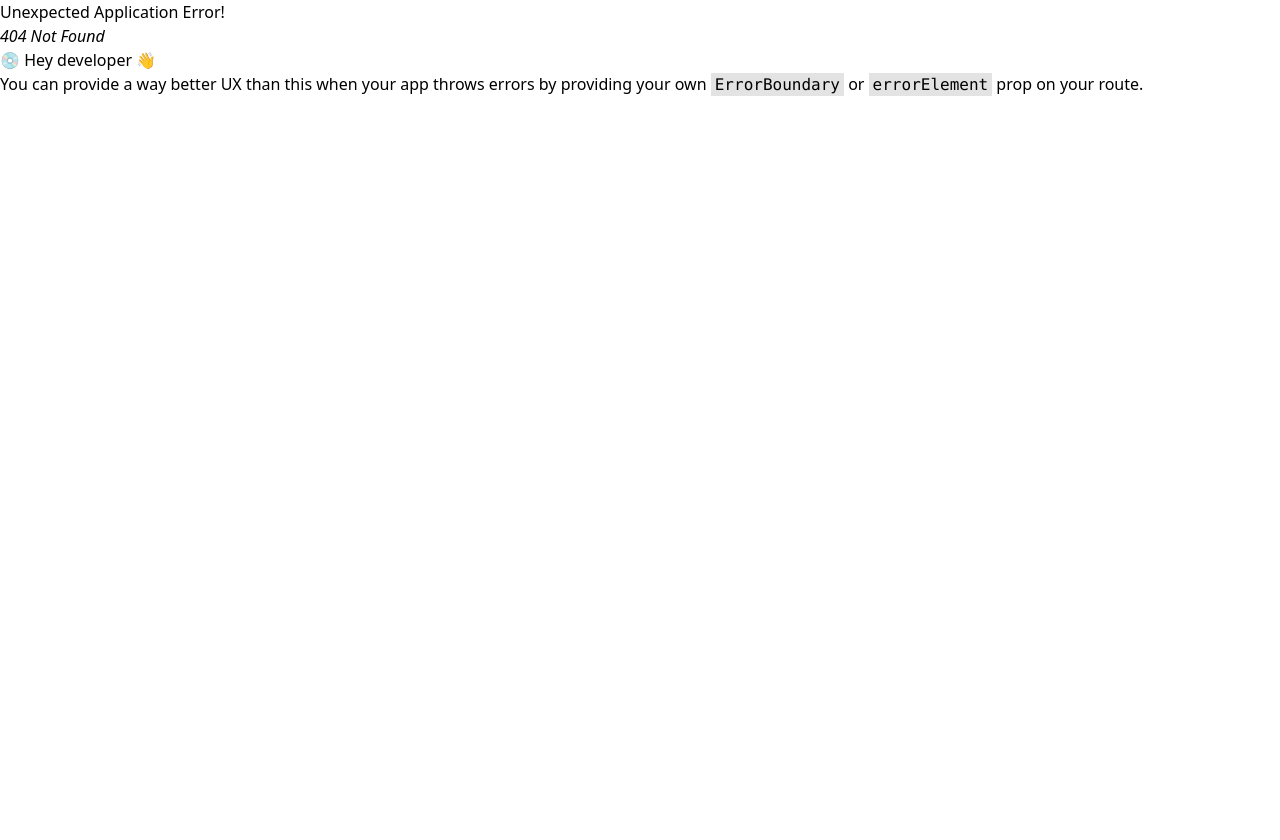
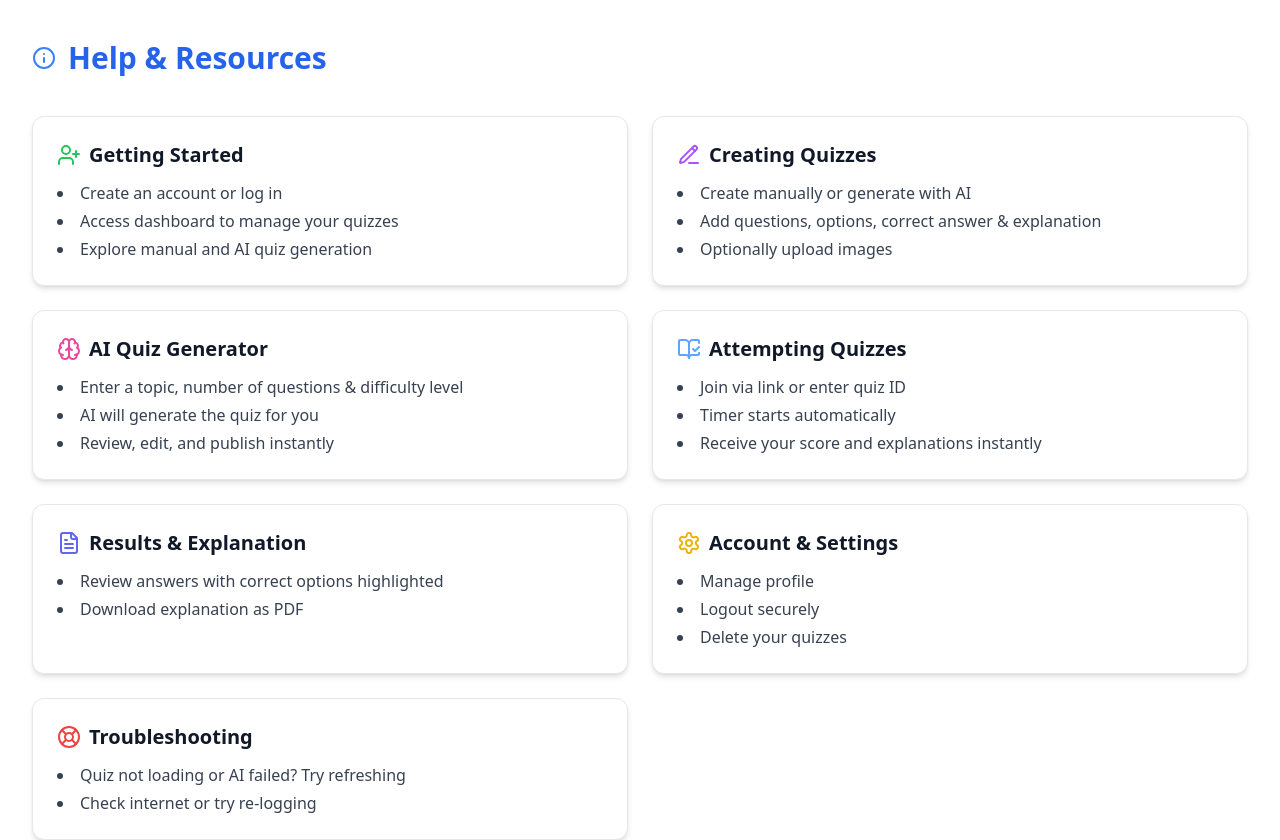
Before and after one commit to Suraj-78725/mern-quiz, a React (Vite) app in the folder frontend/: page /help in a window 1280 px wide. Before the commit this address had no page. Shown: the top 840 px of the page. Before the commit the page ends 800 px from the top, so only its background shows below. Built offline with nearby package versions, Linux system fonts and the light colour scheme.

Commit message:
help and resources

```diff
--- a/frontend/src/App.jsx
+++ b/frontend/src/App.jsx
@@ -18,6 +18,7 @@ import ProfilePage from './pages/ProfilePage';
 import JoinQuizPage from './pages/JoinQuizPage';
 import HomePage from './pages/HomePage';
 import AiQuizPage from './pages/AiQuizPage';
+import HelpAndResources from './pages/HelpAndResources';
 // import { jwtDecode } from 'jwt-decode';
 
 
@@ -35,12 +36,14 @@ const router = createBrowserRouter([
       { path: '/profile', element: <ProtectedRoute><ProfilePage /></ProtectedRoute> },
       { path: '/join-quiz', element: <ProtectedRoute><JoinQuizPage /></ProtectedRoute> },
       { path: '/ai-quiz', element: <ProtectedRoute><AiQuizPage /></ProtectedRoute> },
+
     ]
   },
   { path: '/', element: <HomePage /> },
   { path: '/login', element: <Login /> },
   { path: '/register', element: <Register /> },
   { path: '/attempt-quiz/:id', element: <ProtectedRoute><AttemptQuizPage /></ProtectedRoute> },
+  { path: '/help', element: <HelpAndResources /> },
 ]);
 
 
--- /dev/null
+++ b/frontend/src/pages/HelpAndResources.jsx
@@ -0,0 +1,115 @@
+import React from "react";
+import {
+    Info, UserPlus, PencilLine, Brain, BookOpenCheck,
+    FileText, Settings, LifeBuoy, Mail
+} from "lucide-react";
+
+const sections = [
+    {
+        icon: <UserPlus className="text-green-500" />,
+        title: "Getting Started",
+        items: [
+            "Create an account or log in",
+            "Access dashboard to manage your quizzes",
+            "Explore manual and AI quiz generation",
+        ],
+    },
+    {
+        icon: <PencilLine className="text-purple-500" />,
+        title: "Creating Quizzes",
+        items: [
+            "Create manually or generate with AI",
+            "Add questions, options, correct answer & explanation",
+            "Optionally upload images",
+        ],
+    },
+    {
+        icon: <Brain className="text-pink-500" />,
+        title: "AI Quiz Generator",
+        items: [
+            "Enter a topic, number of questions & difficulty level",
+            "AI will generate the quiz for you",
+            "Review, edit, and publish instantly",
+        ],
+    },
+    {
+        icon: <BookOpenCheck className="text-blue-400" />,
+        title: "Attempting Quizzes",
+        items: [
+            "Join via link or enter quiz ID",
+            "Timer starts automatically",
+            "Receive your score and explanations instantly",
+        ],
+    },
+    {
+        icon: <FileText className="text-indigo-500" />,
+        title: "Results & Explanation",
+        items: [
+            "Review answers with correct options highlighted",
+            "Download explanation as PDF",
+        ],
+    },
+    {
+        icon: <Settings className="text-yellow-500" />,
+        title: "Account & Settings",
+        items: [
+            "Manage profile",
+            "Logout securely",
+            "Delete your quizzes",
+        ],
+    },
+    {
+        icon: <LifeBuoy className="text-red-500" />,
+        title: "Troubleshooting",
+        items: [
+            "Quiz not loading or AI failed? Try refreshing",
+            "Check internet or try re-logging",
+        ],
+    },
+];
+
+const HelpAndResources = () => {
+    return (
+        <div className="w-full px-4 mx-auto sm:px-6 lg:px-8 py-10 bg-white dark:bg-gray-900 transition-colors duration-300">
+            <h1 className="text-3xl font-bold text-blue-600 dark:text-blue-400 mb-10 flex items-center gap-3">
+                <Info className="text-blue-500 dark:text-blue-400" />
+                Help & Resources
+            </h1>
+
+            <div className="grid sm:grid-cols-2 gap-6">
+                {sections.map((section, idx) => (
+                    <div
+                        key={idx}
+                        className="group bg-white dark:bg-gray-800 border border-gray-200 dark:border-gray-700 p-6 rounded-xl shadow-md hover:shadow-xl transition-transform duration-300 hover:scale-[1.01]"
+                    >
+                        <h2 className="text-xl font-semibold flex items-center gap-2 mb-3 text-gray-900 dark:text-white">
+                            {section.icon}
+                            {section.title}
+                        </h2>
+                        <ul className="list-disc list-inside text-gray-700 dark:text-gray-300 space-y-1">
+                            {section.items.map((item, i) => (
+                                <li key={i}>{item}</li>
+                            ))}
+                        </ul>
+                    </div>
+                ))}
+            </div>
+
+            {/* Contact Section */}
+            <div className="mt-12 border-t border-gray-200 dark:border-gray-700 pt-6">
+                <h2 className="text-xl font-semibold flex items-center gap-2 mb-2 text-gray-900 dark:text-white">
+                    <Mail className="text-blue-700 dark:text-blue-400" />
+                    Contact Support
+                </h2>
+                <p className="text-gray-700 dark:text-gray-300">
+                    Email us at:
+                    <span className="font-bold ml-2 text-gray-900 dark:text-white">
+                        support@vighnesh.is-a.dev
+                    </span>
+                </p>
+            </div>
+        </div>
+    );
+};
+
+export default HelpAndResources;
```
Also changed, not shown: 1 other file (tests, documents, lock files or other folders).
